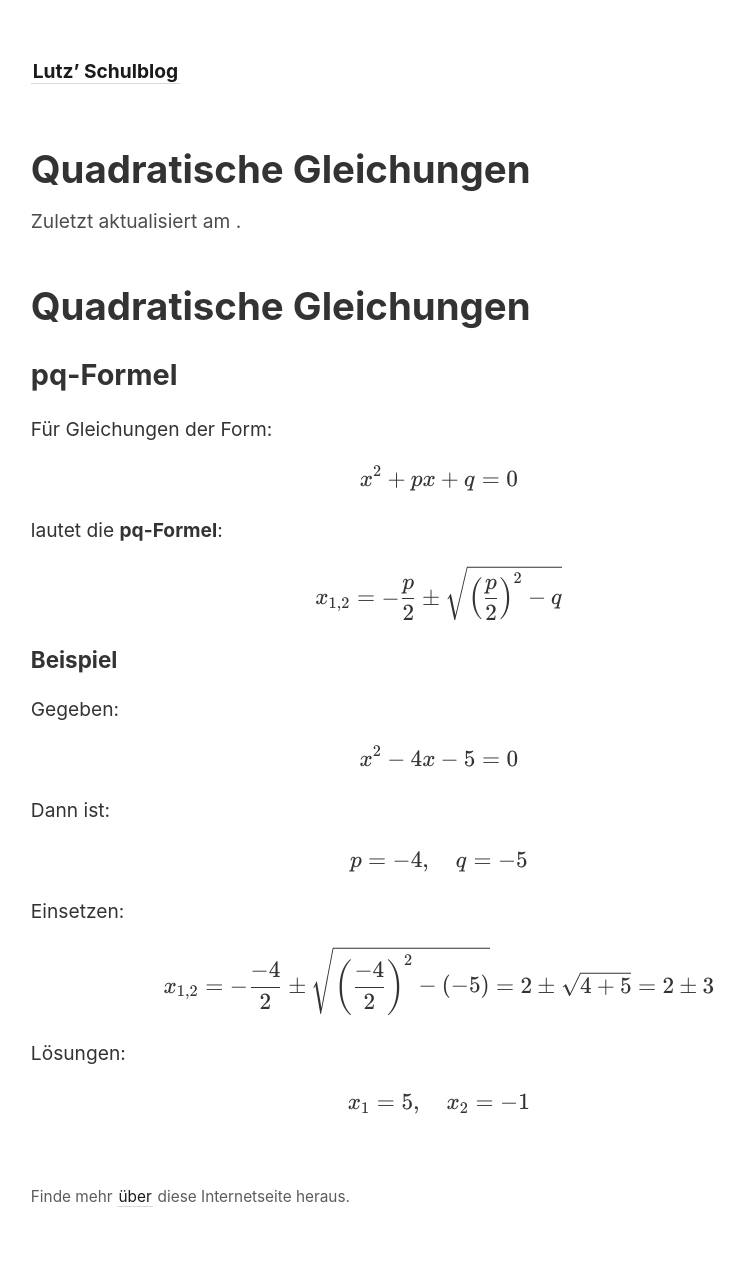
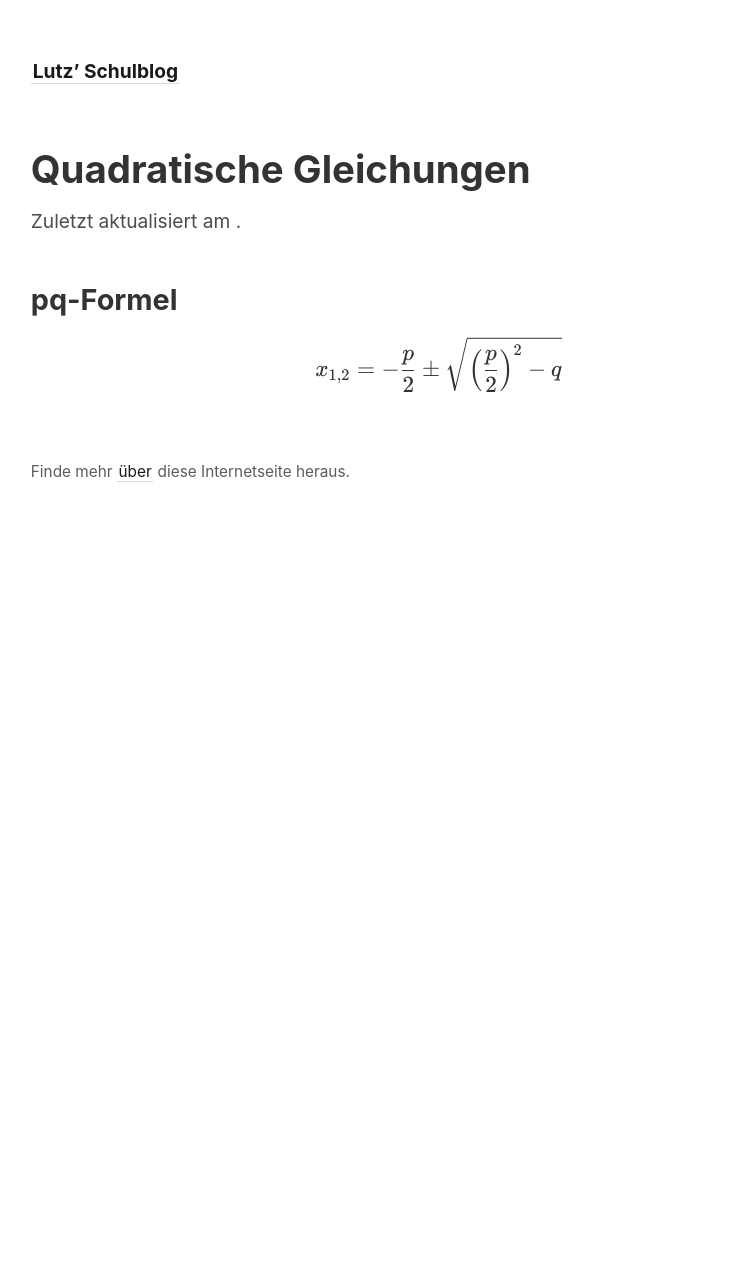
Before and after one commit to lutz-stu/school-blog, a Jekyll site: the page built from _notes/Mathe/quadratische-gleichungen.md, in a window 1280 px wide. Shown: the whole page, without its empty margins (46-790 px from the left). Built offline with Jekyll 4.4.1, drawn with Linux system fonts in a browser that asks for light colours; after the commit the page ends 900 px from its top, so only the background shows below that.

Commit message:
Update Mathe content (pq-Formel)

```diff
--- a/_notes/Mathe/quadratische-gleichungen.md
+++ b/_notes/Mathe/quadratische-gleichungen.md
@@ -1,46 +1,9 @@
 ---
-layout: note
 title: Quadratische Gleichungen
 ---
 
-# Quadratische Gleichungen
-
 ## pq-Formel
-Für Gleichungen der Form:
-
-$$
- x^2 + px + q = 0
-$$
-
-lautet die **pq-Formel**:
 
 $$
  x_{1,2} = -\frac{p}{2} \pm \sqrt{\left(\frac{p}{2}\right)^2 - q}
 $$
-
-### Beispiel
-Gegeben:
-
-$$
- x^2 - 4x - 5 = 0
-$$
-
-Dann ist:
-
-$$
- p = -4, \quad q = -5
-$$
-
-Einsetzen:
-
-$$
- x_{1,2} = -\frac{-4}{2} \pm \sqrt{\left(\frac{-4}{2}\right)^2 - (-5)}
-        = 2 \pm \sqrt{4 + 5}
-        = 2 \pm 3
-$$
-
-Lösungen:
-
-$$
- x_1 = 5, \quad x_2 = -1
-$$
```
